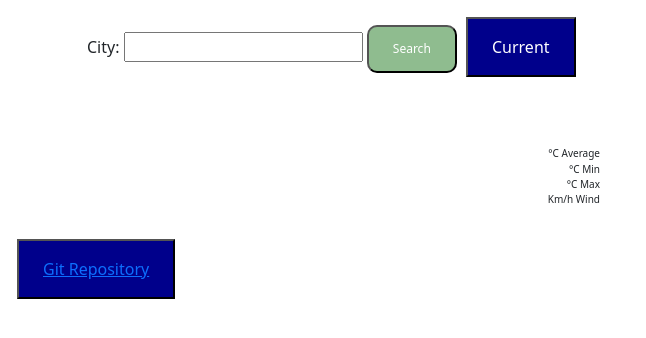
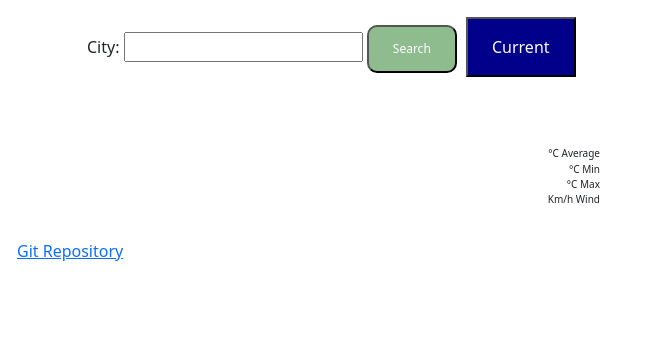
Before and after one commit to CarlaARM/CarlaRM_SCP6, a plain HTML site: page index.html in a window 1280 px wide. Shown: the whole page, without its empty margins (0-646 px from the left). Drawn offline with nearby package versions, Linux system fonts and the light colour scheme.

Commit message:
remove button

```diff
--- a/index.html
+++ b/index.html
@@ -52,8 +52,8 @@
         </div>
       </div>
     </div>
-    <button id="gitRep">
+    <container>
       <a href="https://github.com/CarlaARM/CarlaRM_SCP6">Git Repository</a>
-    </button>
+    </container>
   </body>
 </html>
```
